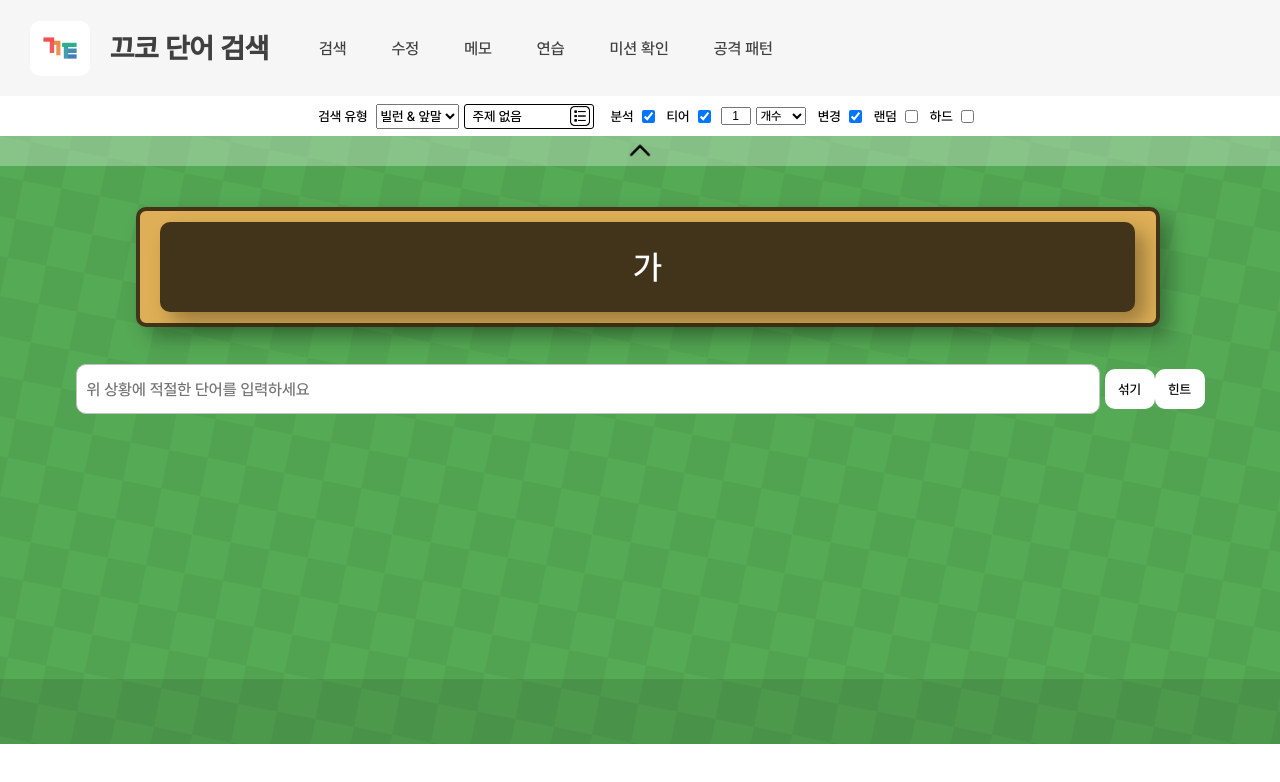
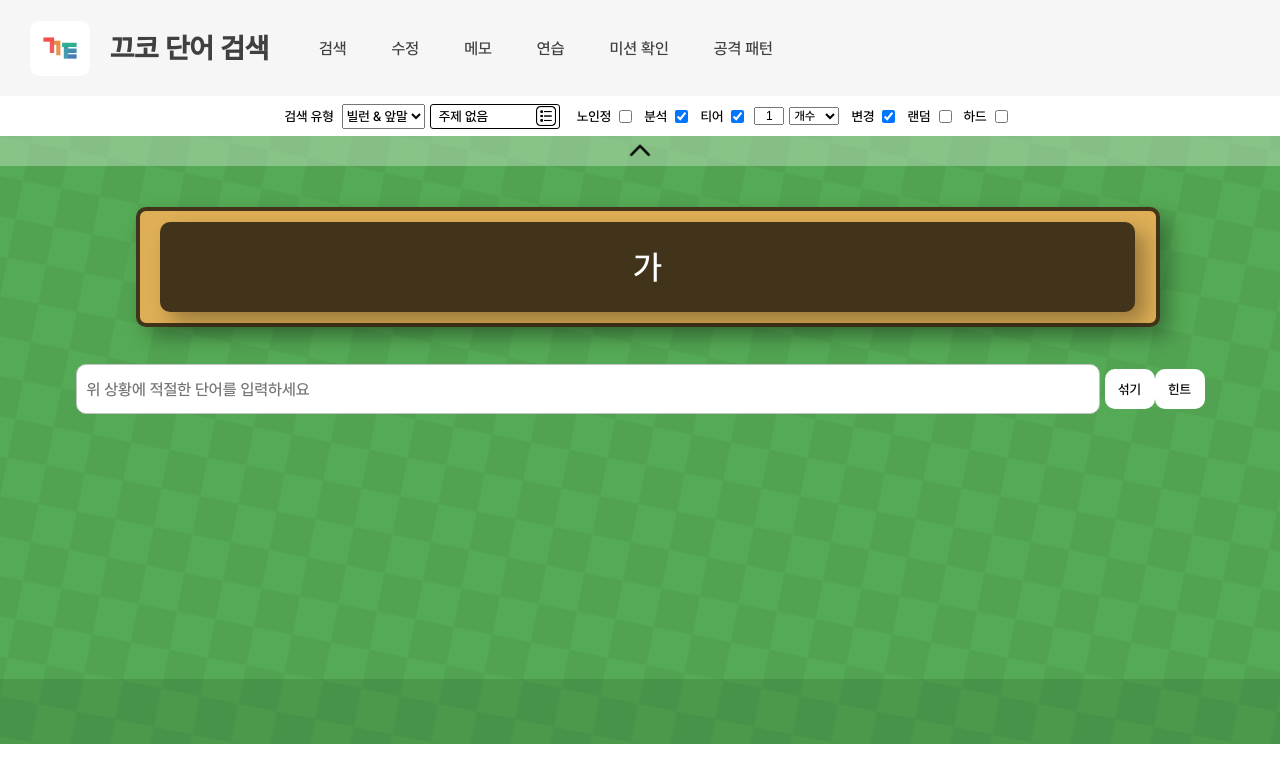
Before and after one commit to chickenchi/KKUTU_Dictionary, a React (Create React App) app: page /practice in a window 1280 px wide. Shown: the top 782 px of the page. Built offline with nearby package versions, Linux system fonts and the light colour scheme.

Commit message:
Add :: 노인정 단어 구분 추가

```diff
--- a/src/components/Main.tsx
+++ b/src/components/Main.tsx
@@ -208,6 +208,7 @@ const Main = () => {
 
   const [isTenSec, setIsTenSec] = useState<boolean>(false);
   const [isKnown, setIsKnown] = useState<boolean>(false);
+  const [isInjeong, setIsInjeong] = useState<boolean>(false);
 
   const [wordList, setWordList] = useState<string[]>([]);
 
@@ -255,6 +256,10 @@ const Main = () => {
 
   const handleIsKnownChange = () => {
     setIsKnown(!isKnown);
+  };
+
+  const handleIsInjeongChange = () => {
+    setIsInjeong(!isInjeong);
   };
 
   useEffect(() => {
@@ -344,7 +349,7 @@ const Main = () => {
         initialList = [wordValue, wordValue];
       }
 
-      let checklist = [isTenSec, isKnown];
+      let checklist = [isTenSec, isKnown, isInjeong];
 
       setWaiting(true);
 
@@ -487,6 +492,12 @@ const Main = () => {
               checked={isKnown}
             />
             <Label htmlFor="memorize">암기한 단어</Label>
+            <Checkbox
+              type="checkbox"
+              onChange={handleIsInjeongChange}
+              checked={isInjeong}
+            />
+            <Label htmlFor="memorize">노인정</Label>
           </RadioContainer>
 
           <SettingButton onClick={handleOpenSettingChange}>
--- a/src/components/Practice.tsx
+++ b/src/components/Practice.tsx
@@ -259,6 +259,7 @@ const Practice = () => {
   const [changeMissionCheck, setChangeMissionCheck] = useState<boolean>(true);
   const [randomMissionCheck, setRandomMissionCheck] = useState<boolean>(false);
   const [resetMissionCheck, setResetMissionCheck] = useState<boolean>(false);
+  const [injeongCheck, setInjeongCheck] = useState<boolean>(false);
   const [shMisType, setShMisType] = useState("theory");
 
   const [selectedOption, setSelectedOption] = useRecoilState(optionState);
@@ -465,6 +466,8 @@ const Practice = () => {
 
       const subject = getValueByLabel(subjectOption);
 
+      let checklist = [false, false, injeongCheck];
+
       let response = await axios.post("http://127.0.0.1:5000/word", {
         word: initialList,
         type: selectedOption,
@@ -472,6 +475,7 @@ const Practice = () => {
         mission: missionValue,
         backWord: "",
         shMisType: shMisType,
+        checklist: checklist,
       });
 
       setWaiting(false);
@@ -525,6 +529,8 @@ const Practice = () => {
 
       const subject = getValueByLabel(subjectOption);
 
+      let checklist = [false, false, injeongCheck];
+
       const response = await axios.post("http://127.0.0.1:5000/word", {
         word: ["", ""],
         type: selectedOption,
@@ -532,6 +538,7 @@ const Practice = () => {
         mission: "",
         backWord: missionValue,
         shMisType: "theory",
+        checklist: checklist,
       });
 
       setWaiting(false);
@@ -598,6 +605,8 @@ const Practice = () => {
 
           const subject = getValueByLabel(subjectOption);
 
+          let checklist = [false, false, injeongCheck];
+
           let response = await axios.post("http://127.0.0.1:5000/word", {
             word: initialList,
             type: selectedOption,
@@ -605,6 +614,7 @@ const Practice = () => {
             mission: missionValue,
             backWord: "",
             shMisType: "theory",
+            checklist: checklist,
           });
 
           setWaiting(false);
@@ -660,6 +670,10 @@ const Practice = () => {
 
   const handleSMTChange = (event: any) => {
     setShMisType(event.target.value);
+  };
+
+  const handleInjeongChange = () => {
+    setInjeongCheck(!injeongCheck);
   };
 
   const handleCheckChange = () => {
@@ -724,6 +738,16 @@ const Practice = () => {
 
           <OptionButton />
           <SubjectButton />
+
+          <RadioContainer>
+            <RadioTitle>노인정</RadioTitle>
+          </RadioContainer>
+
+          <Checkbox
+            type="checkbox"
+            onClick={handleInjeongChange}
+            checked={injeongCheck}
+          />
 
           <RadioContainer>
             <RadioTitle>분석</RadioTitle>
```
Also changed, not shown: 1 other file (tests, documents, lock files or other folders).
